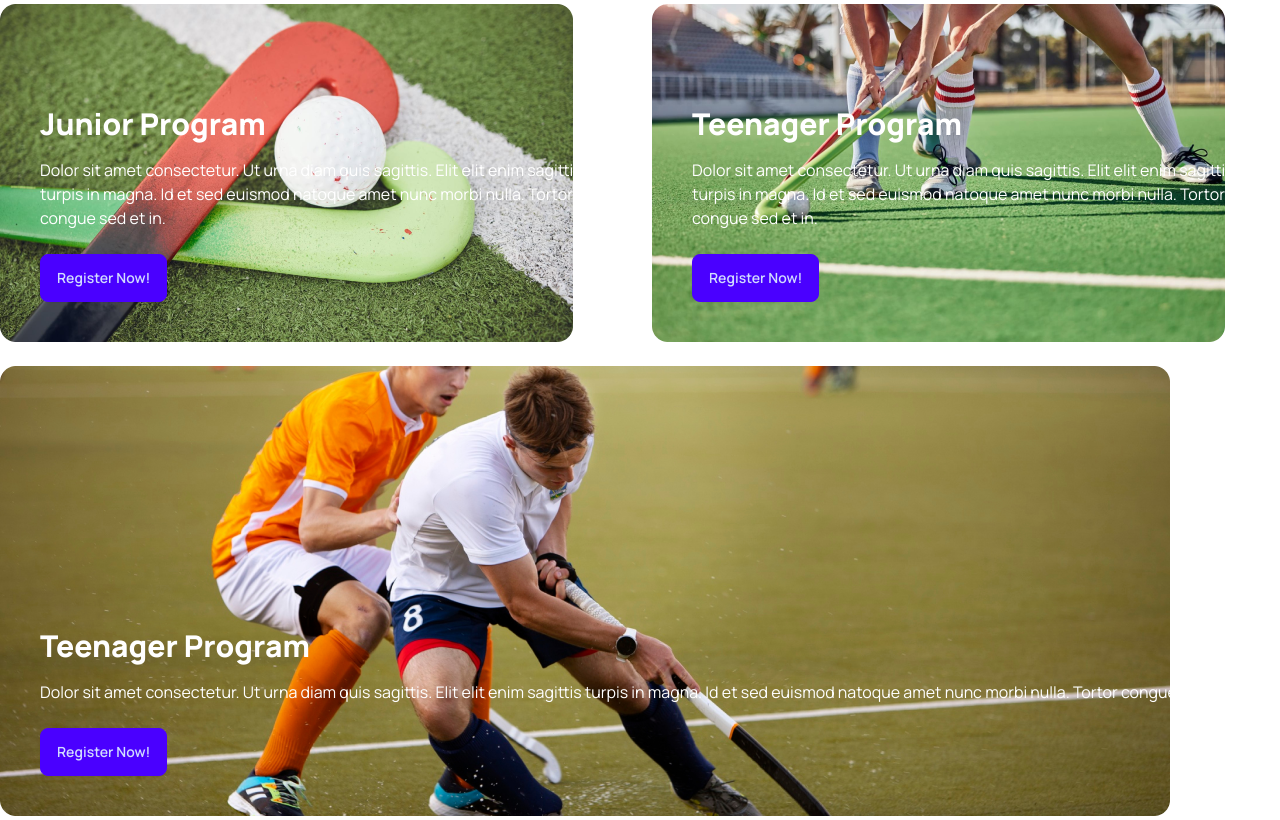
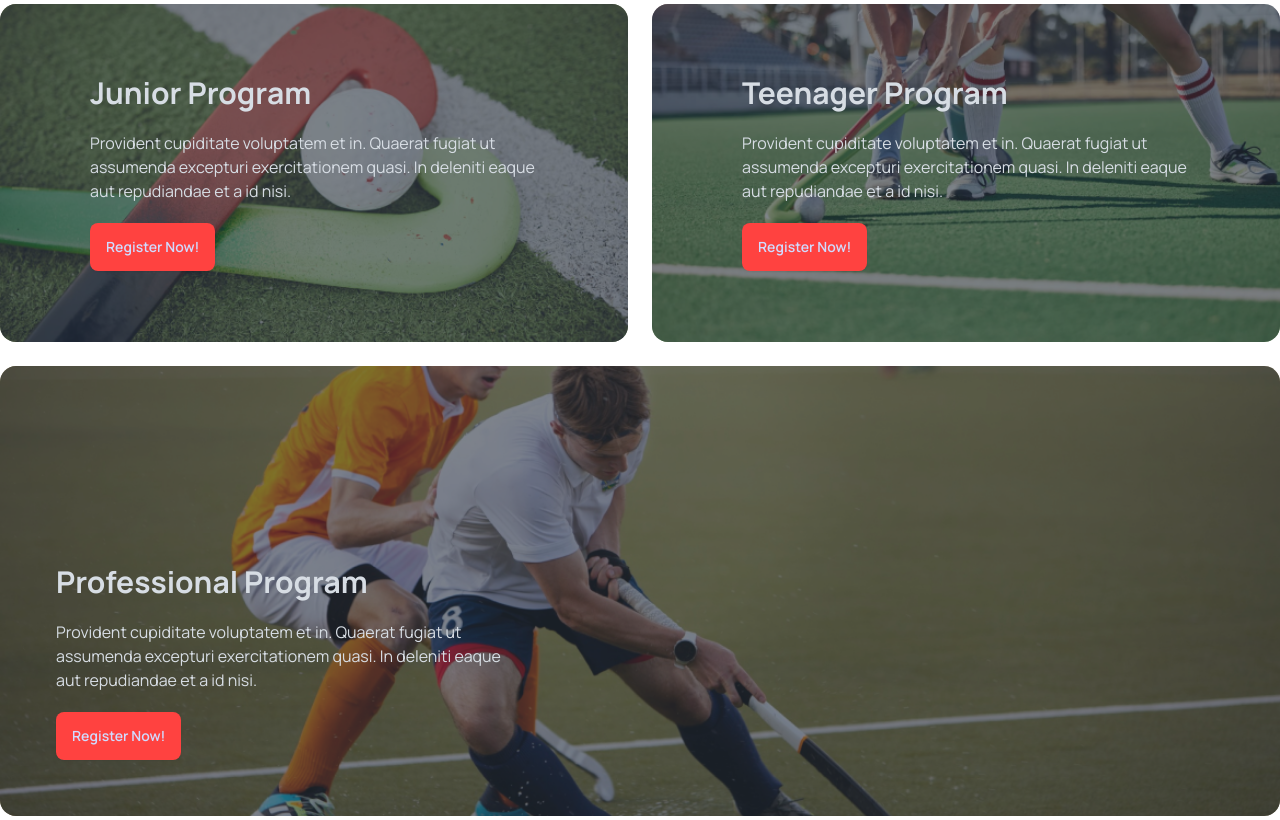
Before and after one commit to Jaman-Shah/hokeys, a plain HTML site: page index.html in a window 1280 px wide. Shown: the part 1552-2372 px from the top of the page. Drawn offline with nearby package versions, Linux system fonts and the light colour scheme.

Commit message:
program section overlay problem solved

```diff
--- a/index.html
+++ b/index.html
@@ -278,46 +278,61 @@
             </p>
           </div>
         </div>
+
+        <!-- flex images  -->
+
         <div class="flex flex-col lg:flex-row gap-6">
-          <div class="flex-1 relative">
-            <div><img src="./images/2.png" alt="" /></div>
-            <div class="absolute bottom-10 left-10 text-white">
-              <h2 class="text-3xl font-extrabold mb-4">Junior Program</h2>
-              <p>
-                Dolor sit amet consectetur. Ut urna diam quis sagittis. Elit
-                elit enim sagittis turpis in magna. Id et sed euismod natoque
-                amet nunc morbi nulla. Tortor congue sed et in.
-              </p>
-              <button class="btn btn-primary mt-6">Register Now!</button>
+          <!-- left side image  -->
+
+          <div class="hero flex-1 rounded-2xl overflow-hidden bg-cover h-full md:h-[338px]" style="background-image: url(images/2.png)">
+            <div class="hero-overlay bg-opacity-60"></div>
+            <div class="hero-content text-left text-neutral-content">
+              <div class="max-w-md">
+                <h1 class="mb-5 text-3xl font-bold">Junior Program</h1>
+                <p class="mb-5">
+                  Provident cupiditate voluptatem et in. Quaerat fugiat ut
+                  assumenda excepturi exercitationem quasi. In deleniti eaque
+                  aut repudiandae et a id nisi.
+                </p>
+                <button class="btn btn-primary bg-[#FF4240] border-none">Register Now!</button>
+              </div>
             </div>
           </div>
-          <div class="flex-1 relative">
-            <div><img class="" src="./images/3.png" alt="" /></div>
-            <div class="absolute bottom-10 left-10 text-white">
-              <h2 class="text-3xl font-extrabold mb-4">Teenager Program</h2>
-              <p>
-                Dolor sit amet consectetur. Ut urna diam quis sagittis. Elit
-                elit enim sagittis turpis in magna. Id et sed euismod natoque
-                amet nunc morbi nulla. Tortor congue sed et in.
-              </p>
-              <button class="btn btn-primary mt-6">Register Now!</button>
+
+          <!-- right side image  -->
+          <div class="hero flex-1 rounded-2xl overflow-hidden bg-cover h-full md:h-[338px]" style="background-image: url(images/3.png)">
+            <div class="hero-overlay bg-opacity-60"></div>
+            <div class="hero-content text-left text-neutral-content">
+              <div class="max-w-md">
+                <h1 class="mb-5 text-3xl font-bold">Teenager Program</h1>
+                <p class="mb-5">
+                  Provident cupiditate voluptatem et in. Quaerat fugiat ut
+                  assumenda excepturi exercitationem quasi. In deleniti eaque
+                  aut repudiandae et a id nisi.
+                </p>
+                <button class="btn btn-primary bg-[#FF4240] border-none">Register Now!</button>
+              </div>
             </div>
           </div>
         </div>
-        <div class="relative mt-6">
-          <div><img class="" src="./images/4.png" alt="" /></div>
-          <div
-            class="absolute bottom-0 left-0 lg:bottom-10 lg:left-10 text-white"
-          >
-            <h2 class="text-3xl font-extrabold mb-4">Teenager Program</h2>
-            <p>
-              Dolor sit amet consectetur. Ut urna diam quis sagittis. Elit elit
-              enim sagittis turpis in magna. Id et sed euismod natoque amet nunc
-              morbi nulla. Tortor congue sed et in.
-            </p>
-            <button class="btn btn-primary mt-6">Register Now!</button>
+
+        <!-- bottom full image  -->
+
+        <div class="hero rounded-2xl relative overflow-hidden mt-6 bg-cover h-full md:h-[450px]" style="background-image: url(images/4.png)">
+          <div class="hero-overlay bg-opacity-60"></div>
+          <div class="hero-content absolute left-10 bottom-10  text-neutral-content">
+            <div class="max-w-md">
+              <h1 class="mb-5 text-3xl font-bold">Professional Program</h1>
+              <p class="mb-5">
+                Provident cupiditate voluptatem et in. Quaerat fugiat ut
+                assumenda excepturi exercitationem quasi. In deleniti eaque
+                aut repudiandae et a id nisi.
+              </p>
+              <button class="btn btn-primary bg-[#FF4240] border-none">Register Now!</button>
+            </div>
           </div>
         </div>
+      </div>
       </section>
       <!-- program section ends -->
 
```
